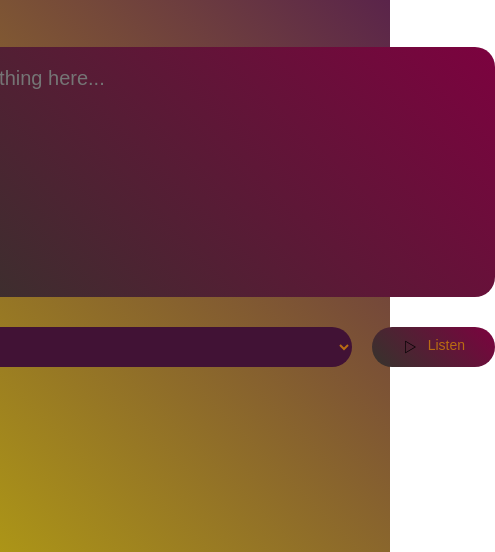
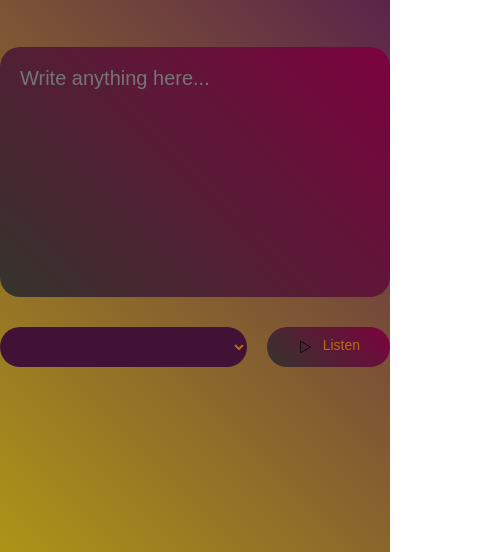
Before and after one commit to Halismelih1/text-to-vo-ce-converter, a plain HTML site: page index.html in a window 390 px wide. Shown: the part 292-844 px from the top of the page, 495 px wide, since content can reach past the window. Drawn offline with Linux system fonts and the light colour scheme.

Commit message:
responsive fixed

```diff
--- a/style.css
+++ b/style.css
@@ -1,32 +1,34 @@
-*{
-    margin:0;
-    padding: 9;
+* {
+    margin: 0;
+    padding: 0;
     font-family: 'Poppins', sans-serif;
     box-sizing: border-box;
   }
-    .hero{
+
+  .hero {
     width: 100%;
-    min-height:100vh;
+    min-height: 100vh;
     background: linear-gradient(45deg, #ac9517, #41015a);
-    display:flex;
-    align-items:center;
-    justify-content:center;
+    display: flex;
+    align-items: center;
+    justify-content: center;
     flex-direction: column;
   }
 
-    .hero h1{
+  .hero h1 {
     font-size: 45px;
-    font-weight:500;
-    margin-bottom:50px;
+    font-weight: 500;
+    margin-bottom: 50px;
     color: #fff;
   }
 
-    .hero h1 span{
+  .hero h1 span {
     color: #eb672a;
   }
 
-    textarea{
-    width: 600px;
+  textarea {
+    width: 100%;
+    max-width: 600px;
     height: 250px;
     background: linear-gradient(45deg, #35342c, #7c023f);
     color: #000000;
@@ -39,41 +41,40 @@
     margin-bottom: 30px;
   }
 
-    .row{
-        width: 600px;
+  .row {
+    width: 100%;
+    max-width: 600px;
     display: flex;
+    flex-wrap: wrap;
     align-items: center;
     gap: 20px;
   }
 
-    button{
-
+  button {
     height: 40px;
     color: #b96c13;
     padding: 10px 30px;
     cursor: pointer;
     background: linear-gradient(45deg, #35342c, #7c023f);
     font-size: 14px;
-padding: 10px 30px;
     border-radius: 35px;
     border: 0;
     outline: 0;
     display: flex;
     text-align: center;
-
   }
 
-button img{
+  button img {
     width: 16px;
     margin-right: 10px;
-    margin-top:2px;
-
+    margin-top: 2px;
+    color: #fff;
   }
 
-select{
-    flex:1;
+  select {
+    flex: 1;
     color: #b96c13;
-    background-color:rgb(65, 18, 53) ;
+    background-color: rgb(65, 18, 53);
     height: 40px;
     padding: 0 20px;
     outline: 0;
```
Lines whose indentation alone changed are shown as unchanged.
